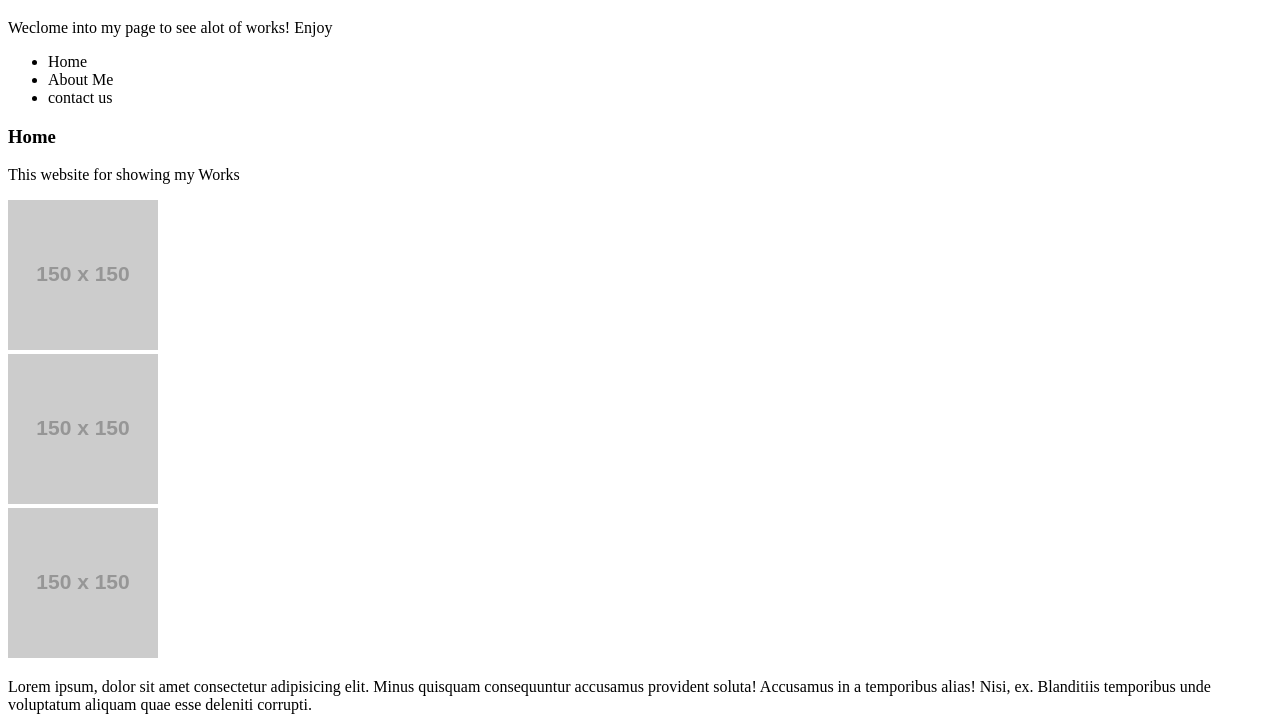
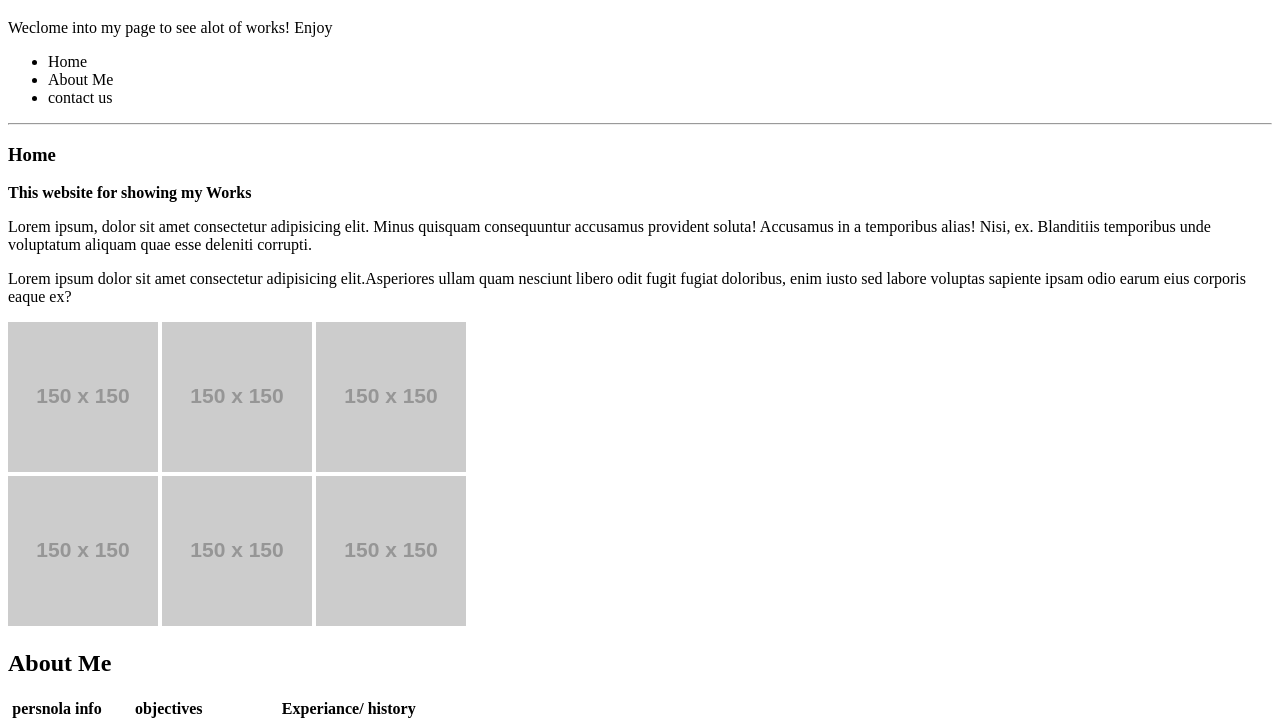
Before and after one commit to Emanib/portfolio-only-html-, a plain HTML site: page index.html in a window 1280 px wide. Shown: the part 61-783 px from the top of the page. Drawn offline with Linux system fonts and the light colour scheme; placeholder pictures from the web are drawn by us.

Commit message:
another edition

```diff
--- a/index.html
+++ b/index.html
@@ -18,18 +18,29 @@
         <li> contact us </li>
     </ul>
 </div>
+<hr>
 <div class="container">
     <div class="home">
         <h3>
             Home
         </h3>
-        <p> This website for showing my Works </p>
-        <div class="img1"> <img src="https://via.placeholder.com/150" alt=" hello"> </div>
-    <div class="img1"> <img src="https://via.placeholder.com/150" alt=" hi"> </div>
-    <div class="img1"> <img src="https://via.placeholder.com/150" alt=" here"> </div>
+        <p> <strong> This website for showing my Works  </strong>  </p>
+        <div class="Works">
+    <p> Lorem ipsum, dolor sit amet consectetur adipisicing elit. Minus quisquam consequuntur accusamus provident soluta! Accusamus in a temporibus alias! Nisi, ex. Blanditiis temporibus unde voluptatum aliquam quae esse deleniti corrupti.</p>
+         <p> Lorem ipsum dolor sit amet consectetur adipisicing elit.Asperiores ullam quam nesciunt libero odit fugit fugiat doloribus, enim iusto sed labore voluptas sapiente ipsam odio earum eius corporis eaque ex?</p>
+
+         <div class="imgs">
+     <img src="https://via.placeholder.com/150" alt=" hello">
+     <img src="https://via.placeholder.com/150" alt=" hi">
+     <img src="https://via.placeholder.com/150" alt=" here">
     </div>
-<div class="Works">
-    <p> Lorem ipsum, dolor sit amet consectetur adipisicing elit. Minus quisquam consequuntur accusamus provident soluta! Accusamus in a temporibus alias! Nisi, ex. Blanditiis temporibus unde voluptatum aliquam quae esse deleniti corrupti.</p>
+</div>
+<div class="imgs1">
+    <img src="https://via.placeholder.com/150" alt=" hello">
+    <img src="https://via.placeholder.com/150" alt=" hi">
+    <img src="https://via.placeholder.com/150" alt=" here">
+   </div>
+</div>
 
     <h2> About Me </h2>
     <table>
@@ -57,7 +68,7 @@
     <h2> Contact us </h2>
 <label for=" contact"> Enter your Email </label>
 <input type="text">
-<button> Sumbit</button>
+<button> Sumbit</button><br> <br>
 <label for="phone"> Enter your phone </label>
 <input type="text">
 <button> Sumbit</button>
```
Also changed, not shown: screencapture-file-C-Users-adla4-OneDrive-level-5-web-development-home-works-portfolio-only-html-index-html-2020-10-01-10_39_29.png (added).
